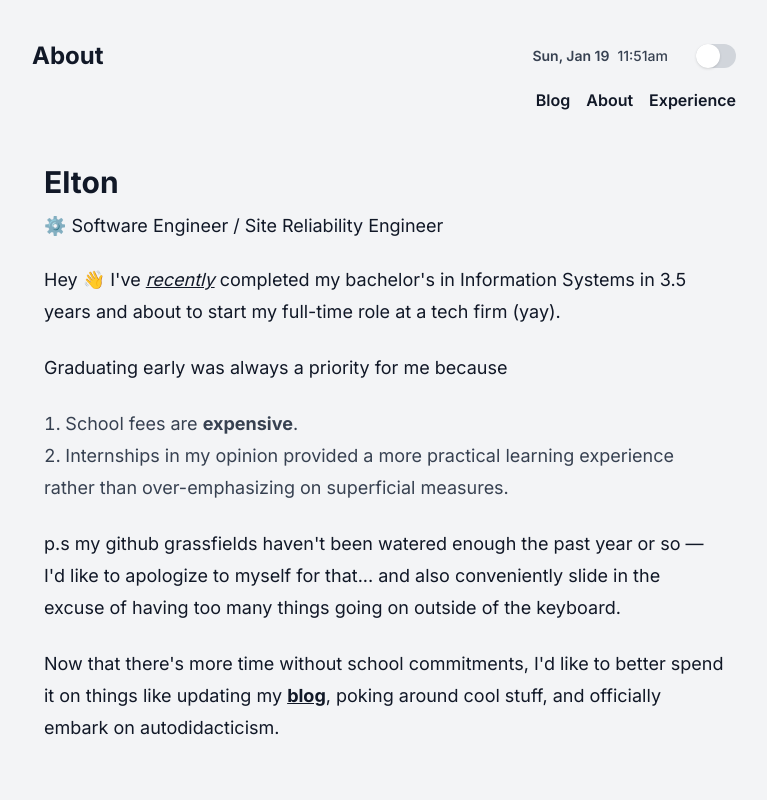
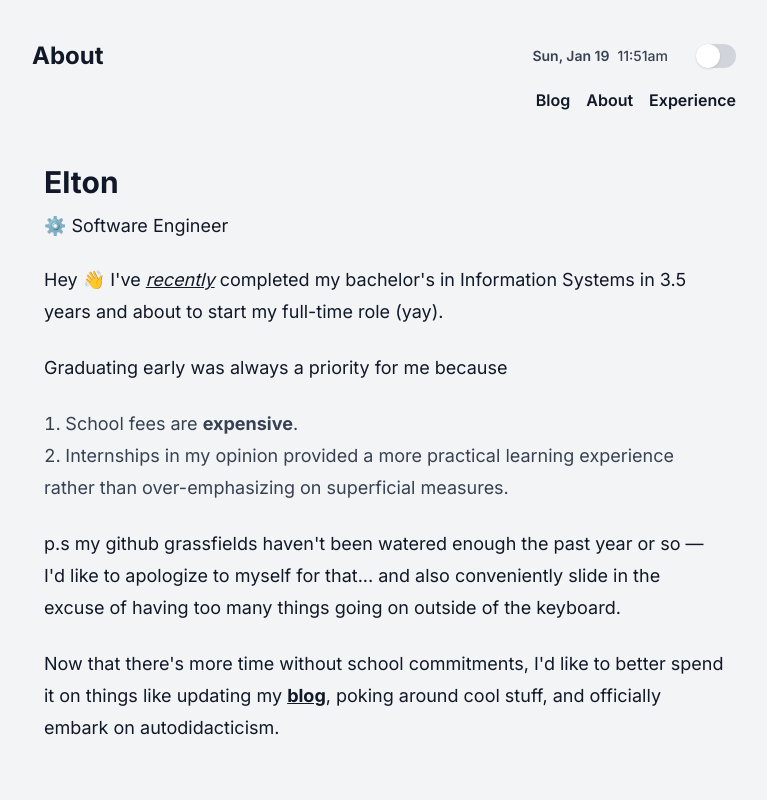
Before and after one commit to elt0nxale/elton, a Next.js app: page / in a window 1280 px wide. Shown: the top 800 px of the page, without its empty margins (256-1023 px from the left). Built offline with nearby package versions, Linux system fonts and the light colour scheme.

Commit message:
chore: edit about

```diff
--- a/src/components/Homepage.tsx
+++ b/src/components/Homepage.tsx
@@ -24,11 +24,11 @@ export default function Homepage() {
                 <div className="flex flex-col items-start">
                     <div className="flex flex-col gap-3 items-start">
                         <h1 className="text-3xl font-bold">Elton</h1>
-                        <h4 className="text-lg">⚙️ Software Engineer / Site Reliability Engineer</h4>
+                        <h4 className="text-lg">⚙️ Software Engineer</h4>
                     </div>
                 </div>
                 <p className={paragraphClasses}>
-                    Hey 👋 I&apos;ve <ConfettiTimer seconds={seconds}/> completed my bachelor&apos;s in Information Systems in 3.5 years and about to start my full-time role at a tech firm (yay).
+                    Hey 👋 I&apos;ve <ConfettiTimer seconds={seconds}/> completed my bachelor&apos;s in Information Systems in 3.5 years and about to start my full-time role (yay).
                 </p>
                 <p className={paragraphClasses}>
                     Graduating early was always a priority for me because
```
